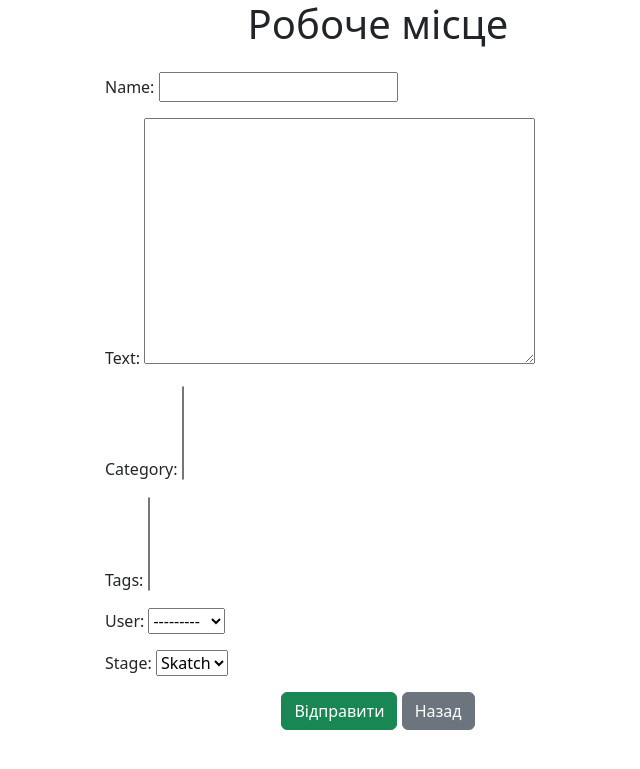
After one commit to Andrew-arch477/Blog, a Django app: page /article_create/ in a window 1280 px wide. The commit adds this page. Shown: the top 769 px of the page, without its empty margins (262-902 px from the left). Run offline with Django 5.2, Linux system fonts and the light colour scheme; the visitor is signed in with stand-in values (Sample User, id 1); data comes from the database, SQL or seed files in the repository; data that the repository does not hold is empty.

Commit message:
Created creation view for article.

```diff
--- a/blog/templates/All_Article.html
+++ b/blog/templates/All_Article.html
@@ -37,7 +37,7 @@
 
     <center>
         <p></p>
-        <a href="/task_create/"><button class="btn btn-success"><h2>Створити новий блог</h2></button></a>
+        <a href="/article_create/"><button class="btn btn-success"><h2>Створити новий блог</h2></button></a>
     </center>
 
     <script src="https://cdn.jsdelivr.net/npm/bootstrap@5.3.5/dist/js/bootstrap.bundle.min.js" integrity="sha384-k6d4wzSIapyDyv1kpU366/PK5hCdSbCRGRCMv+eplOQJWyd1fbcAu9OCUj5zNLiq" crossorigin="anonymous"></script>
--- /dev/null
+++ b/blog/templates/Create_Article.html
@@ -0,0 +1,41 @@
+{% load static %}
+<!DOCTYPE html>
+<html lang="en">
+<head>
+    <meta charset="UTF-8">
+    <meta name="viewport" content="width=device-width, initial-scale=1.0">
+    <title>Blog</title>
+    <link rel="stylesheet" href="{% static 'styles/first.css' %}">
+    <link href="https://cdn.jsdelivr.net/npm/bootstrap@5.3.5/dist/css/bootstrap.min.css" rel="stylesheet" integrity="sha384-SgOJa3DmI69IUzQ2PVdRZhwQ+dy64/BUtbMJw1MZ8t5HZApcHrRKUc4W0kG879m7" crossorigin="anonymous">
+</head>
+
+<body>
+
+    <center>
+        <h1>Робоче місце</h1>
+    </center>
+
+    <div class="container my-4">
+        <div class="row justify-content-center">
+            <div class="col-md-6">
+
+                <form method="POST">
+                    {% csrf_token %}
+
+                    <div class="mb-3">
+                        {{ form.as_p }}
+                    </div>
+
+                    <div class="text-center">
+                        <button type="submit" class="btn btn-success">Відправити</button>
+                        <a href="{% url 'articles_page' %}" class="btn btn-secondary">Назад</a>
+                    </div>
+
+                </form>
+            </div>
+        </div>
+    </div>
+
+    <script src="https://cdn.jsdelivr.net/npm/bootstrap@5.3.5/dist/js/bootstrap.bundle.min.js" integrity="sha384-k6d4wzSIapyDyv1kpU366/PK5hCdSbCRGRCMv+eplOQJWyd1fbcAu9OCUj5zNLiq" crossorigin="anonymous"></script>
+
+</body>
--- a/blog/urls.py
+++ b/blog/urls.py
@@ -7,6 +7,7 @@ urlpatterns = [
     path('', views.Main_Page_View.as_view(), name='main_page'),
 
     path('articles/', views.Article_List_View.as_view(), name='articles_page'),
+    path('article_create/', views.Article_Create_View.as_view(), name='articles_create_page'),
 
     path('login/', views.Login_View.as_view(), name='login_page'),
     path('logout/', views.Logout_View.as_view(), name='logout_page'),
--- a/blog/views.py
+++ b/blog/views.py
@@ -52,7 +52,7 @@ class Profile_View(LoginRequiredMixin, UpdateView):
     def get_object(self):
         return self.request.user
 
-class Article_List_View(ListView):
+class Article_List_View(LoginRequiredMixin, ListView):
     model = Article
     template_name = 'All_Article.html'
 
@@ -61,5 +61,8 @@ class Article_List_View(ListView):
         context["articles"] = Article.objects.all()
         return context
 
-class Article_Create_View(CreateView):
-    pass
+class Article_Create_View(LoginRequiredMixin, CreateView):
+    model = Article
+    form_class = Article_Form
+    template_name = "Create_Article.html"
+    success_url = "/articles/"
```
